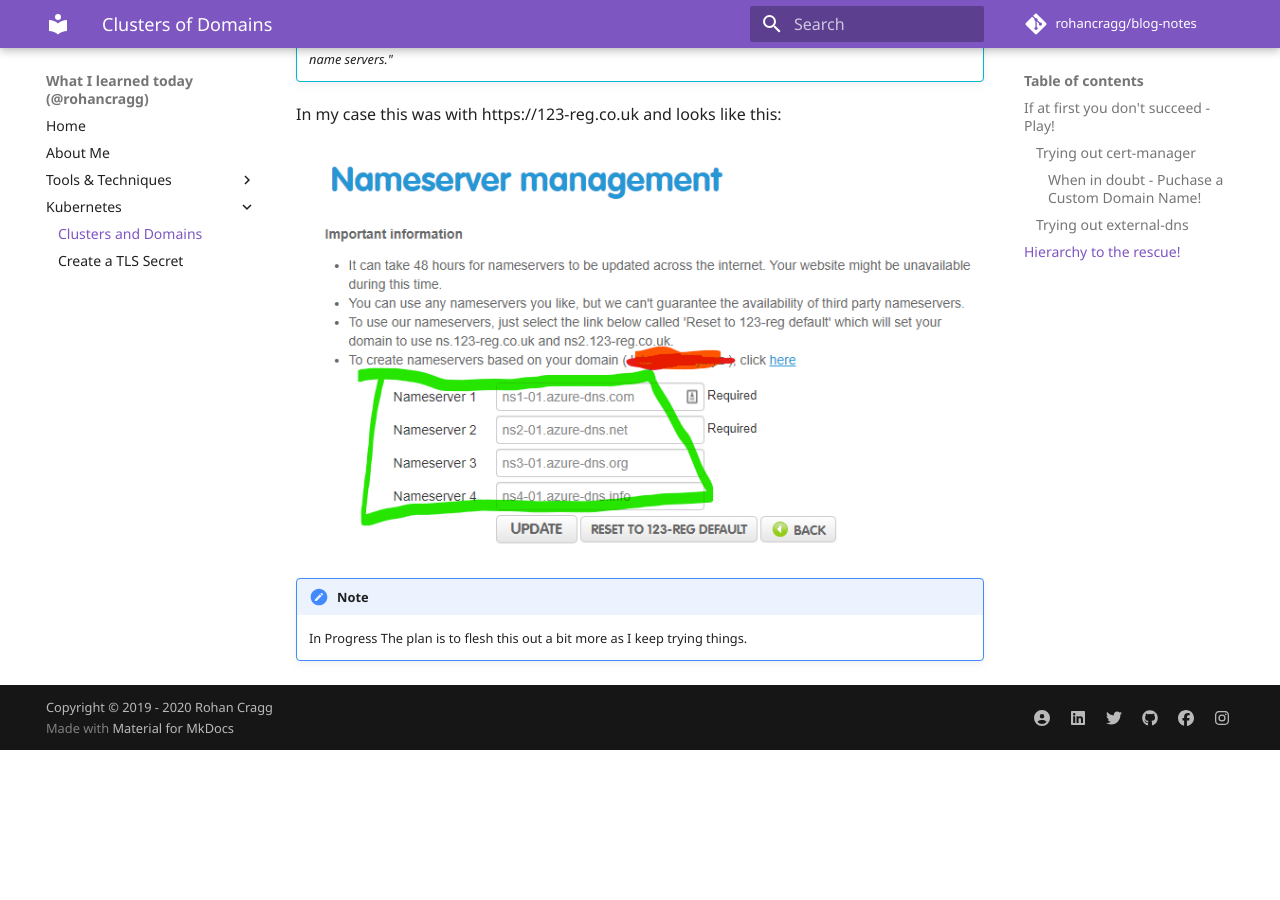
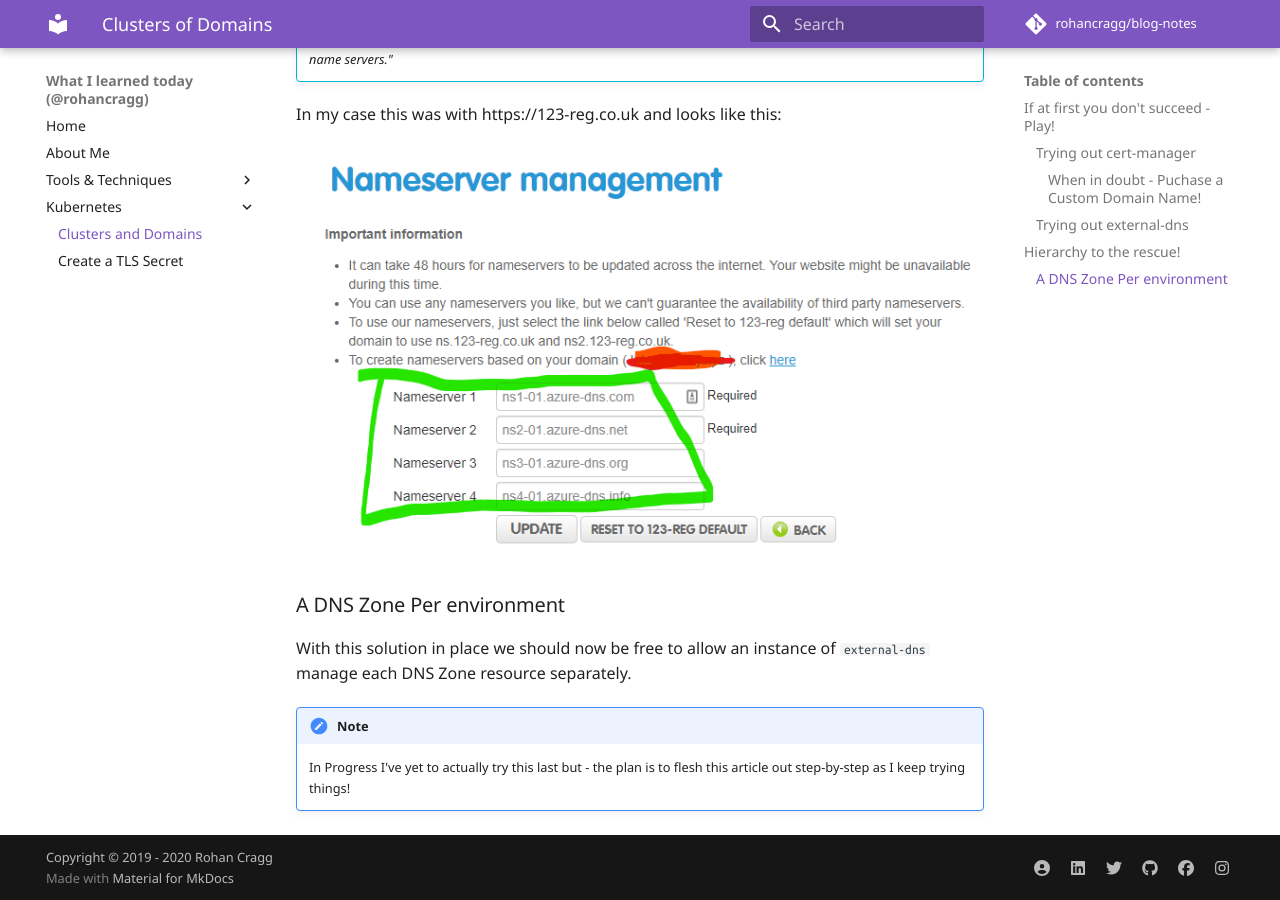
Before and after one commit to rohancragg/blog-notes, an MkDocs documentation site: the page built from docs/aks/domains.md, in a window 1280 px wide and 900 px high, scrolled down 5235 px. Built offline with MkDocs 1.6.1 and Material for MkDocs 9.7.7, drawn with Linux system fonts in a browser that asks for light colours; comment, search, counter and statistics services are not loaded; old or Windows-style settings are respelled for this version of MkDocs; before the commit the page ends 5985 px from its top, so only the background shows below that.

Commit message:
Multi zone

```diff
--- a/docs/aks/domains.md
+++ b/docs/aks/domains.md
@@ -149,7 +149,10 @@
 
 ![Image](media/registrar-update-nameservers.png?raw=true)
 
+### A DNS Zone Per environment
+
+With this solution in place we should now be free to allow an instance of `external-dns` manage each DNS Zone resource separately.
 
 !!! note
     In Progress
-    The plan is to flesh this out a bit more as I keep trying things.
+    I've yet to actually try this last but - the plan is to flesh this article out step-by-step as I keep trying things!
```
